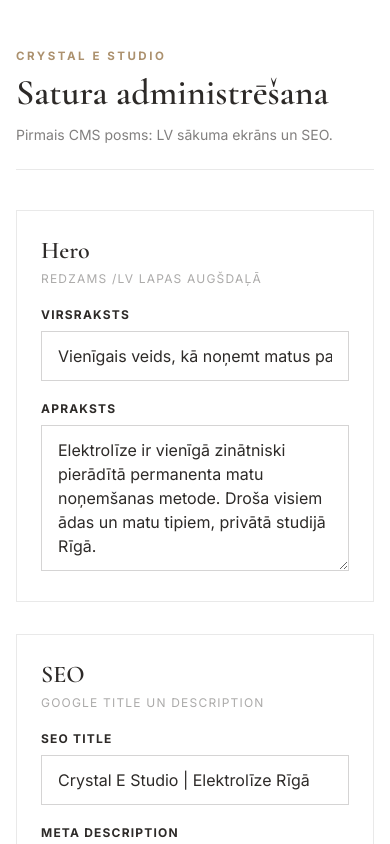
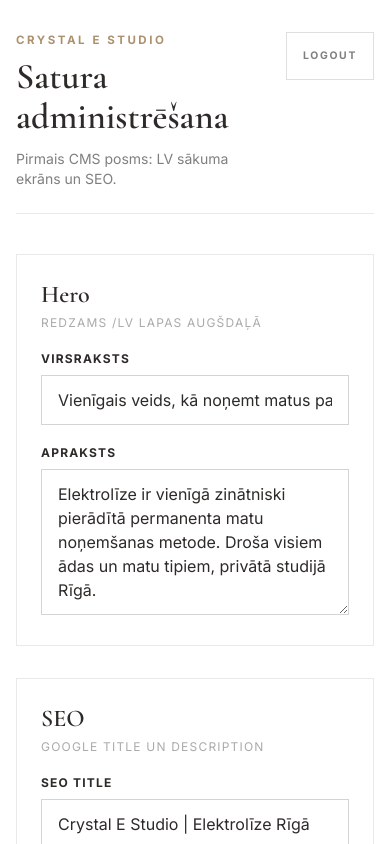
Before and after one commit to SergeyJak/beauty-landing, a Next.js app: page /admin in a window 390 px wide. Shown: the top 844 px of the page. Built offline with nearby package versions, Linux system fonts and the light colour scheme; no server answers; the database is empty.

Commit message:
feat: add admin logout and session handling

```diff
--- a/src/app/admin/page.tsx
+++ b/src/app/admin/page.tsx
@@ -25,6 +25,10 @@
   useEffect(() => {
     fetch('/api/admin/content?locale=lv', { cache: 'no-store' })
       .then(async (response) => {
+        if (response.status === 401) {
+          window.location.assign('/login?next=/admin')
+          throw new Error('Authentication required')
+        }
         if (!response.ok) throw new Error('Failed to load content')
         return response.json()
       })
@@ -38,7 +42,10 @@
           })
         }
       })
-      .catch(() => {
+      .catch((error) => {
+        if (error instanceof Error && error.message === 'Authentication required') {
+          return
+        }
         setMessage(
           'Datubāzes saturs vēl nav pieejams. Aizpildi laukus, lai izveidotu pirmo versiju.'
         )
@@ -62,6 +69,11 @@
         body: JSON.stringify(form),
       })
 
+      if (response.status === 401) {
+        window.location.assign('/login?next=/admin')
+        return
+      }
+
       const payload = await response.json()
       if (!response.ok) {
         throw new Error(payload.error || 'Failed to save content')
@@ -77,15 +89,30 @@
     }
   }
 
+  const logout = async () => {
+    await fetch('/api/auth/logout', { method: 'POST' })
+    window.location.assign('/login')
+  }
+
   return (
-    <div className="min-h-screen bg-ivory px-4 py-12 text-primary sm:px-6">
+    <div className="min-h-screen bg-ivory px-4 py-8 text-primary sm:px-6 sm:py-12">
       <div className="mx-auto max-w-3xl">
-        <div className="mb-10 border-b border-primary/10 pb-6">
-          <p className="eyebrow mb-2 text-accent">Crystal E Studio</p>
-          <h1 className="font-serif text-4xl">Satura administrēšana</h1>
-          <p className="mt-3 text-sm text-primary/60">
-            Pirmais CMS posms: LV sākuma ekrāns un SEO.
-          </p>
+        <div className="mb-10 flex items-start justify-between gap-6 border-b border-primary/10 pb-6">
+          <div>
+            <p className="eyebrow mb-2 text-accent">Crystal E Studio</p>
+            <h1 className="font-serif text-4xl">Satura administrēšana</h1>
+            <p className="mt-3 text-sm text-primary/60">
+              Pirmais CMS posms: LV sākuma ekrāns un SEO.
+            </p>
+          </div>
+
+          <button
+            type="button"
+            onClick={logout}
+            className="flex h-11 shrink-0 items-center justify-center border border-primary/15 px-4 text-[0.65rem] font-bold uppercase tracking-[0.16em] text-primary/60 transition hover:border-accent hover:text-accent"
+          >
+            Logout
+          </button>
         </div>
 
         {loading ? (
```
